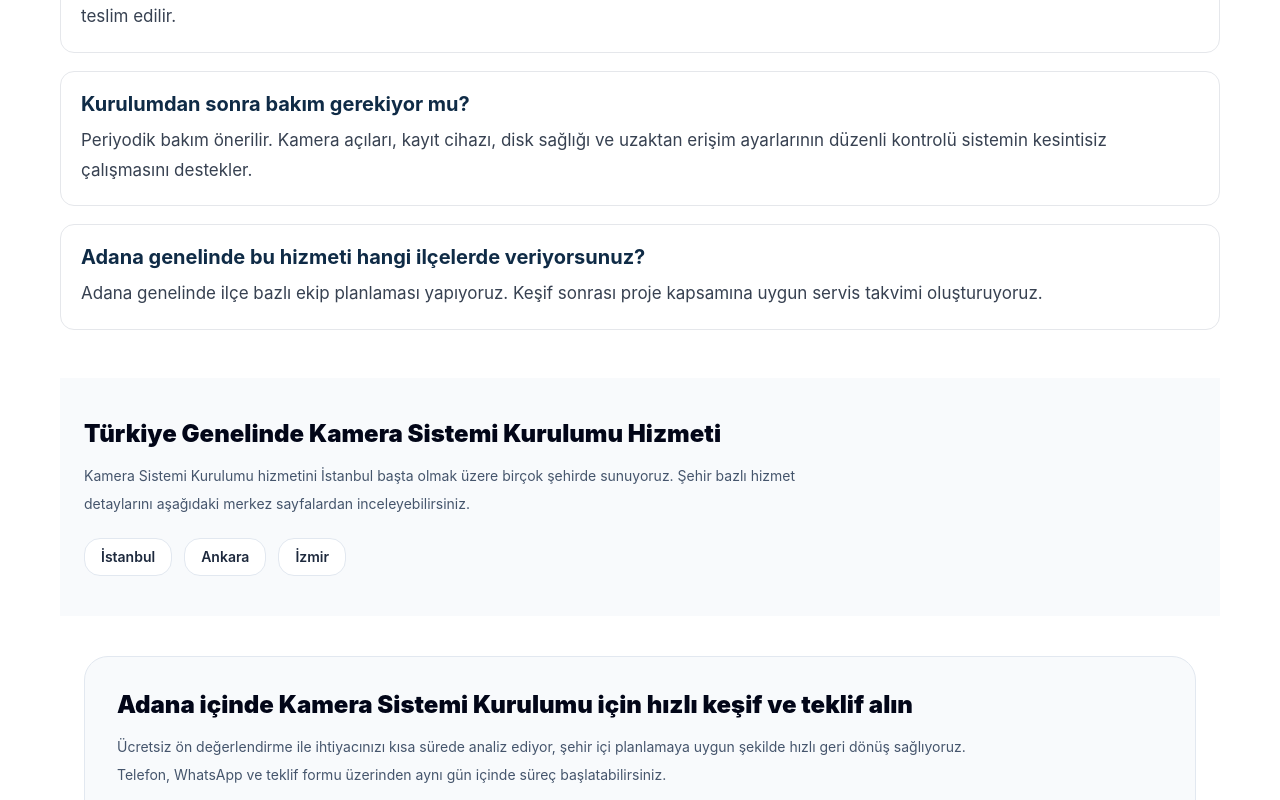
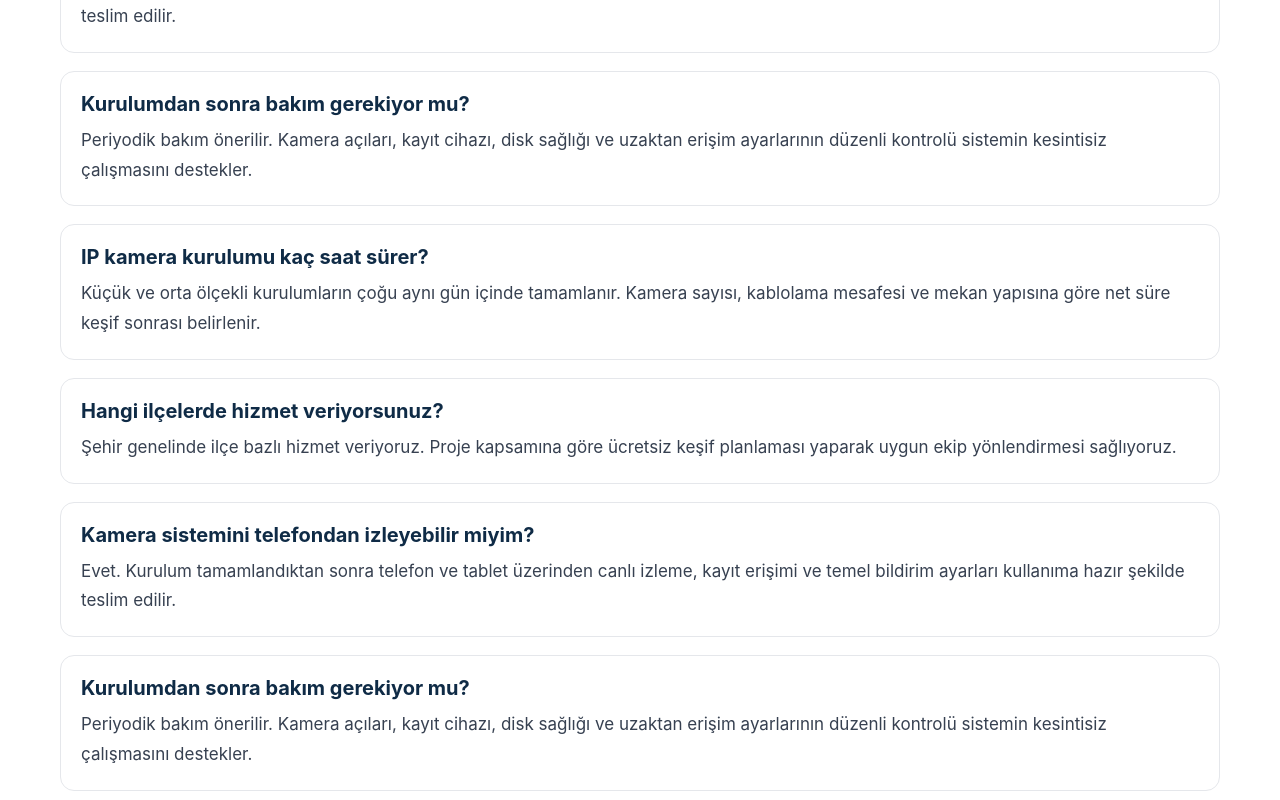
Before and after one commit to Alfasoylu/guvenlikservisi, a Next.js app: page /adana/kamera-sistemi-kurulumu in a window 1280 px wide. Shown: the part 11200-12000 px from the top of the page. Built offline with nearby package versions, Linux system fonts and the light colour scheme.

Commit message:
Update page.tsx

```diff
--- a/src/app/[city]/[service]/page.tsx
+++ b/src/app/[city]/[service]/page.tsx
@@ -1106,11 +1106,20 @@ export default async function ServicePage({ params }: PageProps) {
     notFound();
   }
 
+  const isCameraService = service.slug === "kamera-sistemi-kurulumu";
   const cityLocative = getCityLocative(city.name);
   const heroHeading = `${city.name} ${service.name} Hizmeti`;
   const heroDecisionIntro = `${city.name} içinde ${serviceSpecificContent.heroIntro}`;
 
+  const cameraTopicPattern = /\b(kamera|ip kamera|cctv|nvr|dvr|kayıt)\b/i;
+  const baseFaqItems = isCameraService
+    ? pageContent.faq.items
+    : pageContent.faq.items.filter(
+        (item) => !cameraTopicPattern.test(`${item.question} ${item.answer}`)
+      );
+
   const faqExtraItems = [
+    ...serviceSpecificContent.faqExtras,
     ...serviceSpecificContent.faqExtraItems,
     {
       question: `${city.name} genelinde bu hizmeti hangi ilçelerde veriyorsunuz?`,
@@ -1120,10 +1129,10 @@ export default async function ServicePage({ params }: PageProps) {
   ];
 
   const mergedFaqItems = [
-    ...pageContent.faq.items,
+    ...baseFaqItems,
     ...faqExtraItems.filter(
       (candidate) =>
-        !pageContent.faq.items.some(
+        !baseFaqItems.some(
           (existing) => existing.question.toLowerCase() === candidate.question.toLowerCase()
         )
     ),
@@ -1243,6 +1252,7 @@ export default async function ServicePage({ params }: PageProps) {
         dangerouslySetInnerHTML={{ __html: JSON.stringify(serviceSchema) }}
       />
 
+      {isCameraService ? (
         <ServiceHero
           cityName={city.name}
           serviceName={service.name}
@@ -1253,6 +1263,7 @@ export default async function ServicePage({ params }: PageProps) {
           process={pageContent.hero.process}
           image={pageContent.images.hero}
         />
+      ) : null}
 
       <section className="border-b border-slate-200 bg-white">
         <div className="mx-auto max-w-7xl px-4 py-12 md:px-6">
@@ -1445,7 +1456,7 @@ export default async function ServicePage({ params }: PageProps) {
         items={pageContent.stats.items}
       />
 
-      <ServiceSEOContent blocks={pageContent.seoContent.blocks} />
+      {isCameraService ? <ServiceSEOContent blocks={pageContent.seoContent.blocks} /> : null}
 
       <ServiceVisualSection
         title={pageContent.visuals.title}
@@ -1457,6 +1468,7 @@ export default async function ServicePage({ params }: PageProps) {
 
       <RelatedServicesSection cityName={city.name} links={pageContent.relatedServices} />
 
+      {isCameraService ? (
         <ServiceUseCases
           title={pageContent.useCases.title}
           description={pageContent.useCases.description}
@@ -1465,13 +1477,16 @@ export default async function ServicePage({ params }: PageProps) {
           supportImages={pageContent.images.support}
           useCaseImages={pageContent.images.useCases}
         />
-
+      ) : null}
+
+      {isCameraService ? (
         <ServicePackages
           title={pageContent.packages.title}
           description={pageContent.packages.description}
           localContext={pageContent.packages.localContext}
           items={pageContent.packages.items}
         />
+      ) : null}
 
       <ServiceDistricts cityName={city.name} districts={pageContent.districts} />
 
```
Lines whose indentation alone changed are shown as unchanged.
